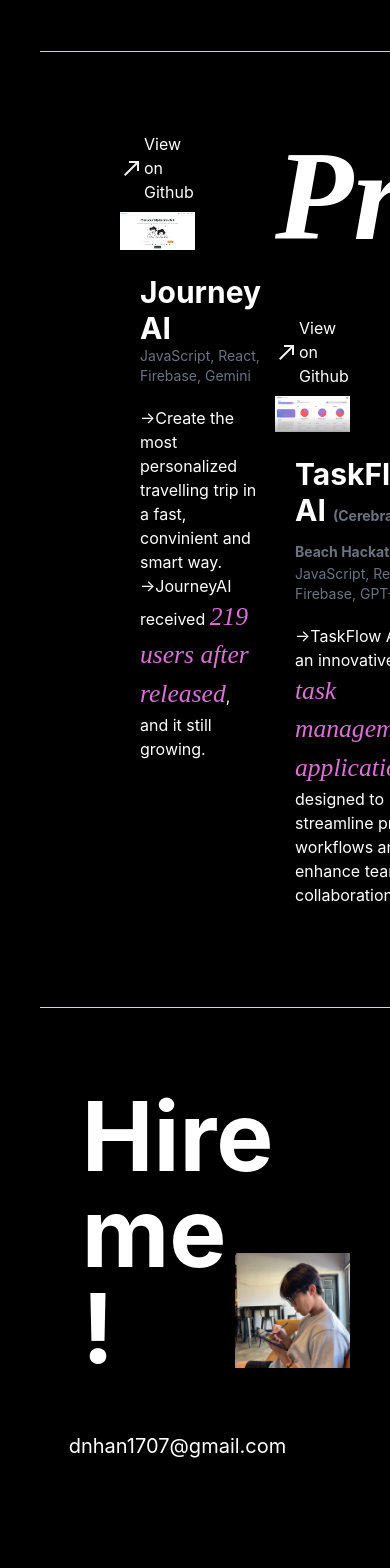
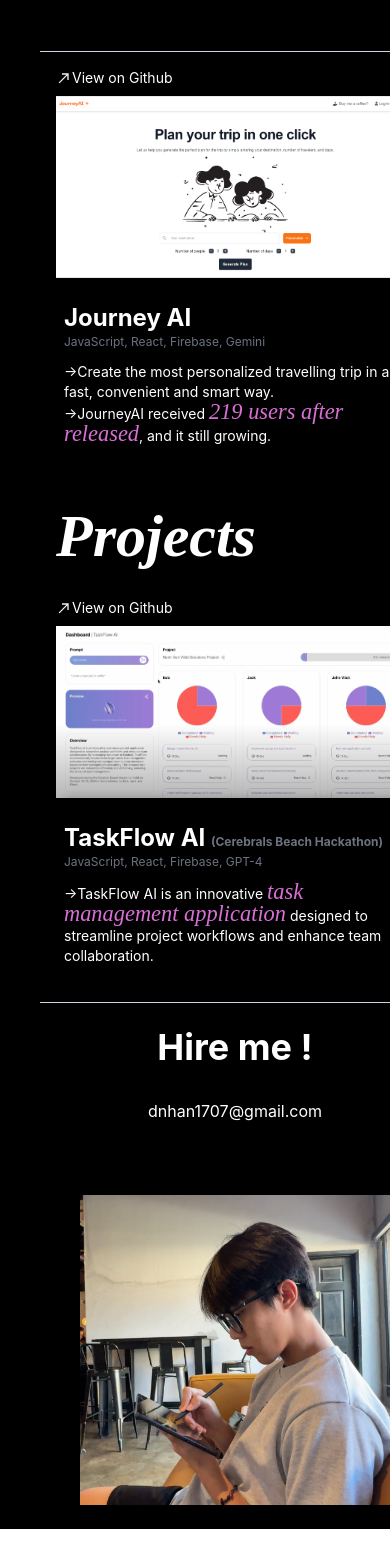
Before and after one commit to dnhan1707/myportfolio, a React (Create React App) app: page / in a window 390 px wide. Shown: the part 2028-3596 px from the top of the page. After the commit the page ends 3557 px from the top, so only its background shows below. Built offline with nearby package versions, Linux system fonts and the light colour scheme.

Commit message:
projects and contacts sections are responsive

```diff
--- a/src/App.css
+++ b/src/App.css
@@ -88,3 +88,31 @@
   font-size: 1.6em; /* Larger to show importance */
   font-style: italic;
 }
+
+/* Custom Scrollbar */
+::-webkit-scrollbar {
+  width: 8px;
+  height: 8px;
+}
+
+::-webkit-scrollbar-track {
+  background: #1a1a1a;
+  border-radius: 10px;
+}
+
+::-webkit-scrollbar-thumb {
+  background: #333;
+  border-radius: 10px;
+  border: 2px solid #1a1a1a;
+}
+
+::-webkit-scrollbar-thumb:hover {
+  background: #555;
+  border: 1.5px solid #1a1a1a;
+}
+
+/* For Firefox */
+* {
+  scrollbar-width: thin;
+  scrollbar-color: #333 #1a1a1a;
+}
--- a/src/components/Contact.js
+++ b/src/components/Contact.js
@@ -4,33 +4,34 @@
 function Contact() {
     return (
         <div id="contact" className='contact w-screen bg-black text-white border-t border-t-slate-300'>
-            <div className='contact-container flex flex-row items-center justify-center p-20'>
-                <div className='get-in-touch flex flex-col items-center w-1/2'>
-                    <h1 className='text-8xl font-bold pb-14 fade-in-up'>Hire me !</h1>
-                    <div className='contact-des text-xl pb-10'>
+            <div className='contact-container flex flex-col md:flex-row items-center justify-center p-6 md:p-20'>
+                <div className='get-in-touch flex flex-col items-center w-full md:w-1/2 mb-8 md:mb-0'>
+                    <h1 className='text-4xl md:text-8xl font-bold pb-8 md:pb-14 fade-in-up'>Hire me !</h1>
+                    <div className='contact-des text-base md:text-xl pb-6 md:pb-10'>
                       <a href="mailto:dnhan1707@gmail.com" title="Send me an email" className="hover:underline">dnhan1707@gmail.com</a>
                     </div>
-                    <div className='social-link mt-8'>
-                        <ul className="social-media-list flex justify-center space-x-5">
+                    <div className='social-link mt-4 md:mt-8'>
+                        <ul className="social-media-list flex justify-center space-x-4 md:space-x-5">
                             <li>
-                                <a href="https://www.linkedin.com/in/nhan-tri-danh-29b922223/" className="contact-icon text-gray-400 hover:text-white fa-2x">
-                                    <i class="fa-brands fa-linkedin"></i>
+                                <a href="https://www.linkedin.com/in/nhan-tri-danh-29b922223/" className="contact-icon text-gray-400 hover:text-white text-2xl md:fa-2x">
+                                    <i className="fa-brands fa-linkedin"></i>
                                 </a>
                             </li>
                             <li>
-                                <a href="https://github.com/dnhan1707" className="contact-icon text-gray-400 hover:text-white fa-2x">
-                                    <i class="fa-brands fa-github"></i>
+                                <a href="https://github.com/dnhan1707" className="contact-icon text-gray-400 hover:text-white text-2xl md:fa-2x">
+                                    <i className="fa-brands fa-github"></i>
                                 </a>
                             </li>
                         </ul>
                     </div>
                 </div>
 
-                <div className='my-image w-1/2'>
-                    <img src={me} className='fade-in-image scale-up-on-hover' alt="Nhan Tri Danh"/>
+                <div className='my-image w-full md:w-1/2 px-4 md:px-0'>
+                    <img src={me} className='fade-in-image scale-up-on-hover w-full max-w-md mx-auto' alt="Nhan Tri Danh"/>
                 </div>
             </div>
         </div>
     )
 }
+
 export default Contact;
--- a/src/components/Projects.js
+++ b/src/components/Projects.js
@@ -5,15 +5,15 @@
 
 function Projects() {
     return (
-        <div className='project w-screen bg-black p-20 flex justify-between border-t border-t-slate-300 fade-in'>
-            <div className='w-1/2 pr-10'>
-                <div className='h-1/2'>
+        <div className='project w-screen bg-black p-4 md:p-20 flex flex-col md:flex-row justify-between border-t border-t-slate-300 fade-in'>
+            <div className='w-full md:w-1/2 md:pr-10 mb-10 md:mb-0'>
+                <div className='h-full'>
                     <div className='experience-item flex flex-col mb-5'>
                         <div className='image-wrapper'>
                             <div className='flex flex-row'>
-                                <img src={diagarrow} alt="Arrow"></img>
+                                <img src={diagarrow} alt="Arrow" className="w-4 md:w-auto"></img>
                                 <a
-                                    className='text-white hover:text-blue-500 hover:underline transition duration-300'
+                                    className='text-white text-sm md:text-base hover:text-blue-500 hover:underline transition duration-300'
                                     href='https://github.com/dnhan1707/journey-ai-product-version'
                                 >
                                     View on Github
@@ -21,50 +21,48 @@
                             </div>
 
                             <Link to="/journeyai#journeyai-intro-section">
-                                <img className='experience-image scale-up-on-hover pt-2' src={journeyAi} alt="Experience 1"></img>
+                                <img className='experience-image scale-up-on-hover pt-2 w-full' src={journeyAi} alt="Experience 1"></img>
                             </Link>
                         </div>
                         <div className='experience-3-des flex flex-row pt-5'>
-                            <div className='pl-5'>
-                                <h1 className="text-3xl text-white font-bold pt-1">Journey AI</h1>
-                                <p className='text-sm text-gray-500'>JavaScript, React, Firebase, Gemini</p>
-                                <div className='text-white pt-5'>
-                                    <h1>-{'>'}Create the most personalized travelling trip in a fast, convinient and smart way.</h1>
+                            <div className='pl-2 md:pl-5'>
+                                <h1 className="text-2xl md:text-3xl text-white font-bold pt-1">Journey AI</h1>
+                                <p className='text-xs md:text-sm text-gray-500'>JavaScript, React, Firebase, Gemini</p>
+                                <div className='text-white pt-3 md:pt-5 text-sm md:text-base'>
+                                    <h1>-{'>'}Create the most personalized travelling trip in a fast, convenient and smart way.</h1>
                                     <h1>-{'>'}JourneyAI received <span className="highlight">219 users after released</span>, and it still growing.</h1>
                                 </div>
-
                             </div>
                         </div>
                     </div>
                 </div>
             </div>
 
-            <div className='w-1/2 pl-10'>
-                <div className='h-1/2'>
-                    <h1 className="name text-9xl text-white font-bold pb-14 fade-in-up">Projects</h1>
+            <div className='w-full md:w-1/2 md:pl-10'>
+                <div className='h-full'>
+                    <h1 className="name text-6xl md:text-9xl text-white font-bold pb-8 md:pb-14 fade-in-up">Projects</h1>
                     <div className='project-item flex flex-col mb-5'>
-                    <   div className='flex flex-row'>
-                            <img src={diagarrow} alt="Arrow"></img>
+                        <div className='flex flex-row'>
+                            <img src={diagarrow} alt="Arrow" className="w-4 md:w-auto"></img>
                             <a
-                                className='text-white hover:text-blue-500 hover:underline transition duration-300'
+                                className='text-white text-sm md:text-base hover:text-blue-500 hover:underline transition duration-300'
                                 href='https://github.com/dnhan1707/taskbreaker'
                             >
                                 View on Github
                             </a>
                         </div>
-                    <div className='image-wrapper pt-2'>
-                        <img className='experience-image scale-up-on-hover' src={taskflowAi} alt="Experience 1"></img>
-                    </div>
-                    <div className='project-1-des flex flex-row pt-5'>
-                        <div className='pl-5'>
-                        <h1 className="text-3xl text-white font-bold pt-1">TaskFlow AI <span className='text-sm text-gray-500'>{'(Cerebrals Beach Hackathon)'}</span></h1>
-                        <p className='text-sm text-gray-500'>JavaScript, React, Firebase, GPT-4o</p>
-                        <h1 className='pt-5 text-white'>-{'>'}TaskFlow AI is an innovative <span className='highlight'>task management application</span> designed to streamline project workflows and enhance team collaboration.</h1>
+                        <div className='image-wrapper pt-2'>
+                            <img className='experience-image scale-up-on-hover w-full' src={taskflowAi} alt="Experience 1"></img>
+                        </div>
+                        <div className='project-1-des flex flex-row pt-5'>
+                            <div className='pl-2 md:pl-5'>
+                                <h1 className="text-2xl md:text-3xl text-white font-bold pt-1">TaskFlow AI <span className='text-xs md:text-sm text-gray-500'>{'(Cerebrals Beach Hackathon)'}</span></h1>
+                                <p className='text-xs md:text-sm text-gray-500'>JavaScript, React, Firebase, GPT-4</p>
+                                <h1 className='pt-3 md:pt-5 text-sm md:text-base text-white'>-{'>'}TaskFlow AI is an innovative <span className='highlight'>task management application</span> designed to streamline project workflows and enhance team collaboration.</h1>
+                            </div>
                         </div>
                     </div>
-                    </div>
                 </div>
-
             </div>
         </div>
     )
```
